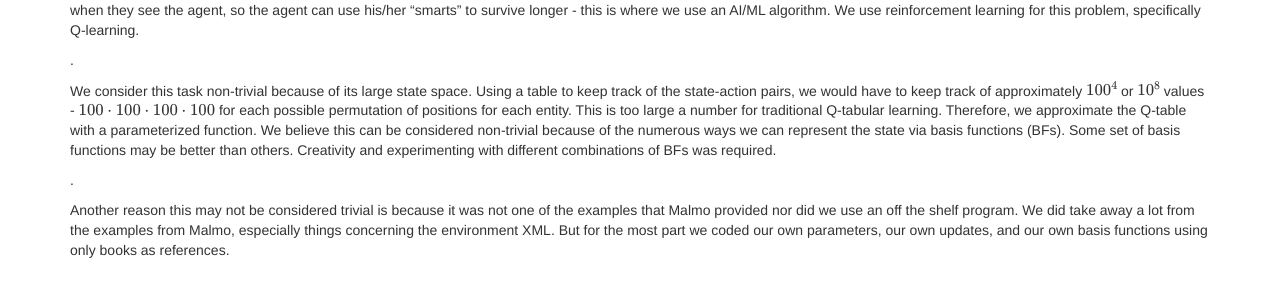
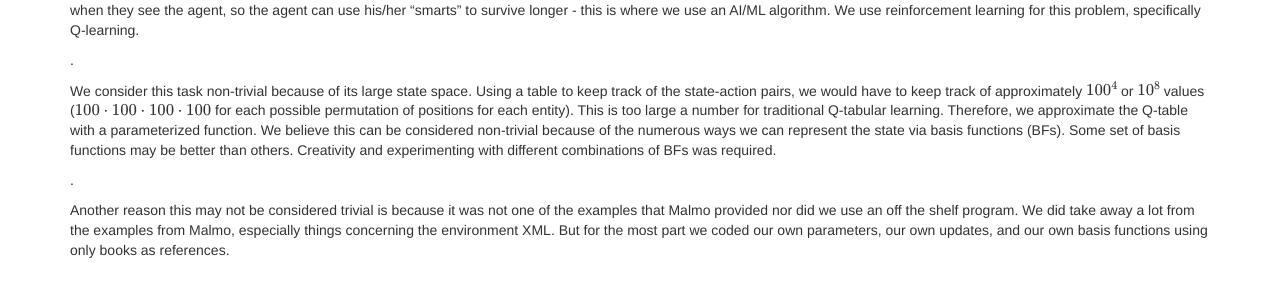
Before and after one commit to becamorin20/Group-16, a Jekyll site: the page built from docs/final.md, in a window 1280 px wide and 900 px high, scrolled down 503 px. Shown: the part 411-694 px from the top of the window. Built offline with Jekyll 4.4.1, drawn with Linux system fonts in a browser that asks for light colours; formulas are drawn with MathJax 3.

Commit message:
Update final.md

```diff
--- a/docs/final.md
+++ b/docs/final.md
@@ -32,7 +32,7 @@
 .
 
 We consider this task non-trivial because of its large state space.
-Using a table to keep track of the state-action pairs, we would have to keep track of approximately $$100^4$$ or $$10^8$$ values - $$100 \cdot 100 \cdot 100 \cdot 100$$ for each possible permutation of positions for each entity.
+Using a table to keep track of the state-action pairs, we would have to keep track of approximately $$100^4$$ or $$10^8$$ values ($$100 \cdot 100 \cdot 100 \cdot 100$$ for each possible permutation of positions for each entity).
 This is too large a number for traditional Q-tabular learning.
 Therefore, we approximate the Q-table with a parameterized function.
 We believe this can be considered non-trivial because of the numerous ways we can represent the state via basis functions (BFs).
```
